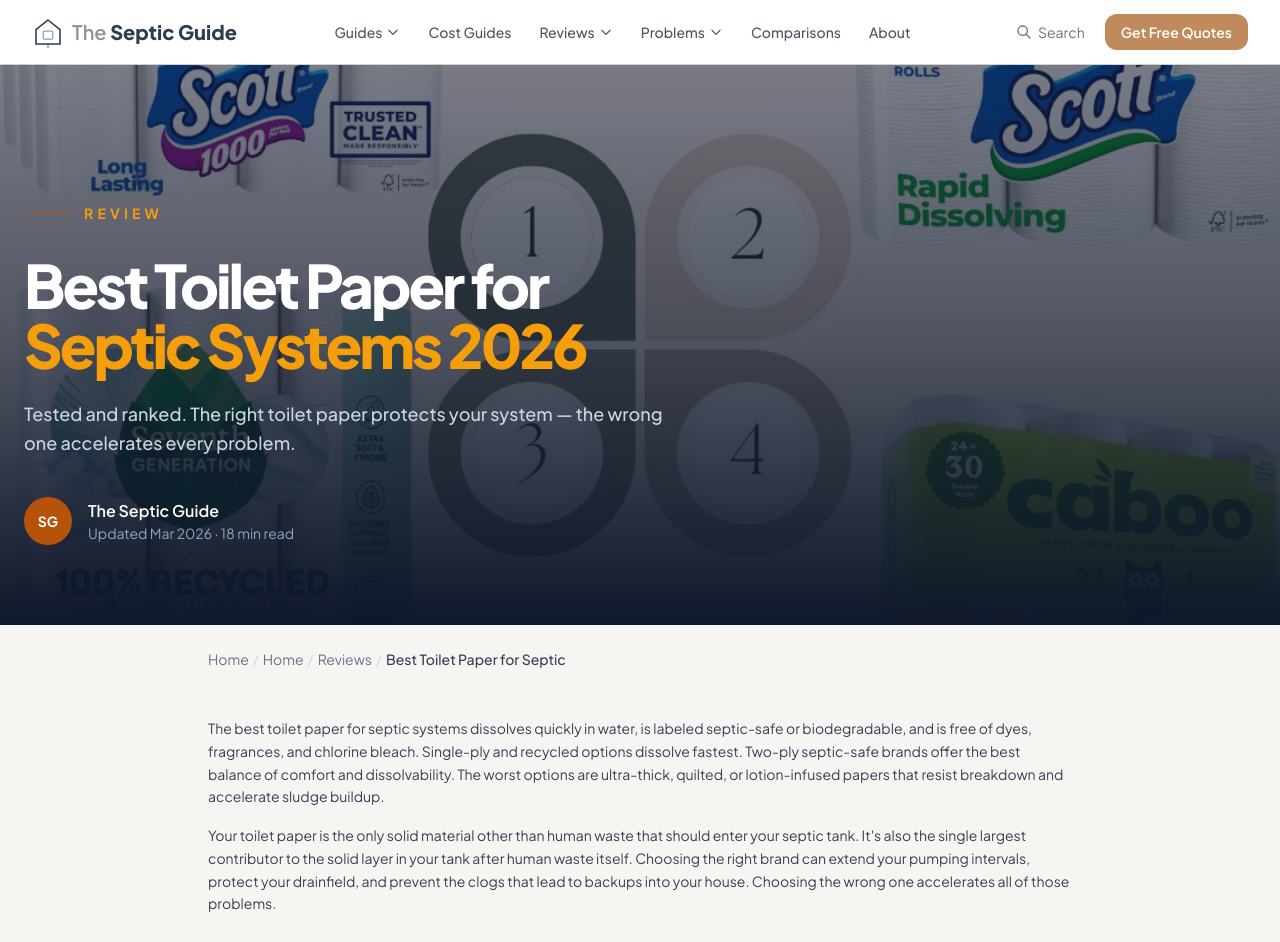
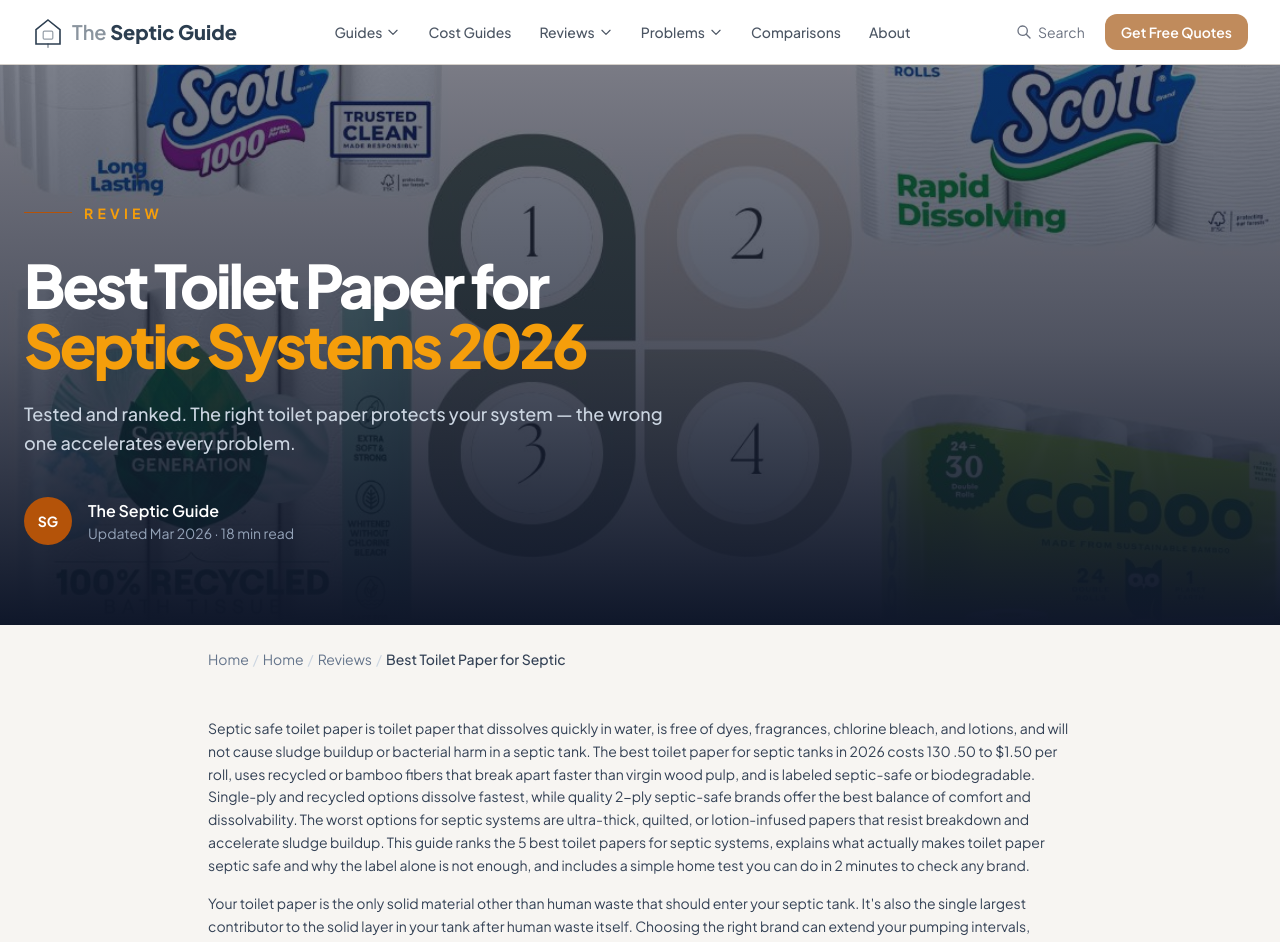
Before and after one commit to thebasementguide2026/theseptic.guide-, a Next.js app: page /reviews/best-toilet-paper-for-septic in a window 1280 px wide. Shown: the top 942 px of the page. Built offline with nearby package versions, Linux system fonts and the light colour scheme.

Commit message:
Replace intro paragraph on best-toilet-paper-for-septic

```diff
--- a/app/reviews/best-toilet-paper-for-septic/page.tsx
+++ b/app/reviews/best-toilet-paper-for-septic/page.tsx
@@ -127,7 +127,8 @@
 
         {/* Intro */}
         <div className='mb-12'>
-          <p className='text-slate-700 leading-relaxed text-sm mb-4'>The best toilet paper for septic systems dissolves quickly in water, is labeled septic-safe or biodegradable, and is free of dyes, fragrances, and chlorine bleach. Single-ply and recycled options dissolve fastest. Two-ply septic-safe brands offer the best balance of comfort and dissolvability. The worst options are ultra-thick, quilted, or lotion-infused papers that resist breakdown and accelerate sludge buildup.</p>
+          <p className='text-slate-700 leading-relaxed text-sm mb-4'>Septic safe toilet paper is toilet paper that dissolves quickly in water, is free of dyes, fragrances, chlorine bleach, and lotions, and will not cause sludge buildup or bacterial harm in a septic tank. The best toilet paper for septic tanks in 2026 costs 130
+            .50 to $1.50 per roll, uses recycled or bamboo fibers that break apart faster than virgin wood pulp, and is labeled septic-safe or biodegradable. Single-ply and recycled options dissolve fastest, while quality 2-ply septic-safe brands offer the best balance of comfort and dissolvability. The worst options for septic systems are ultra-thick, quilted, or lotion-infused papers that resist breakdown and accelerate sludge buildup. This guide ranks the 5 best toilet papers for septic systems, explains what actually makes toilet paper septic safe and why the label alone is not enough, and includes a simple home test you can do in 2 minutes to check any brand.</p>
           <p className='text-slate-700 leading-relaxed text-sm mb-4'>Your toilet paper is the only solid material other than human waste that should enter your septic tank. It&apos;s also the single largest contributor to the solid layer in your tank after human waste itself. Choosing the right brand can extend your pumping intervals, protect your drainfield, and prevent the clogs that lead to backups into your house. Choosing the wrong one accelerates all of those problems.</p>
         </div>
 
```
